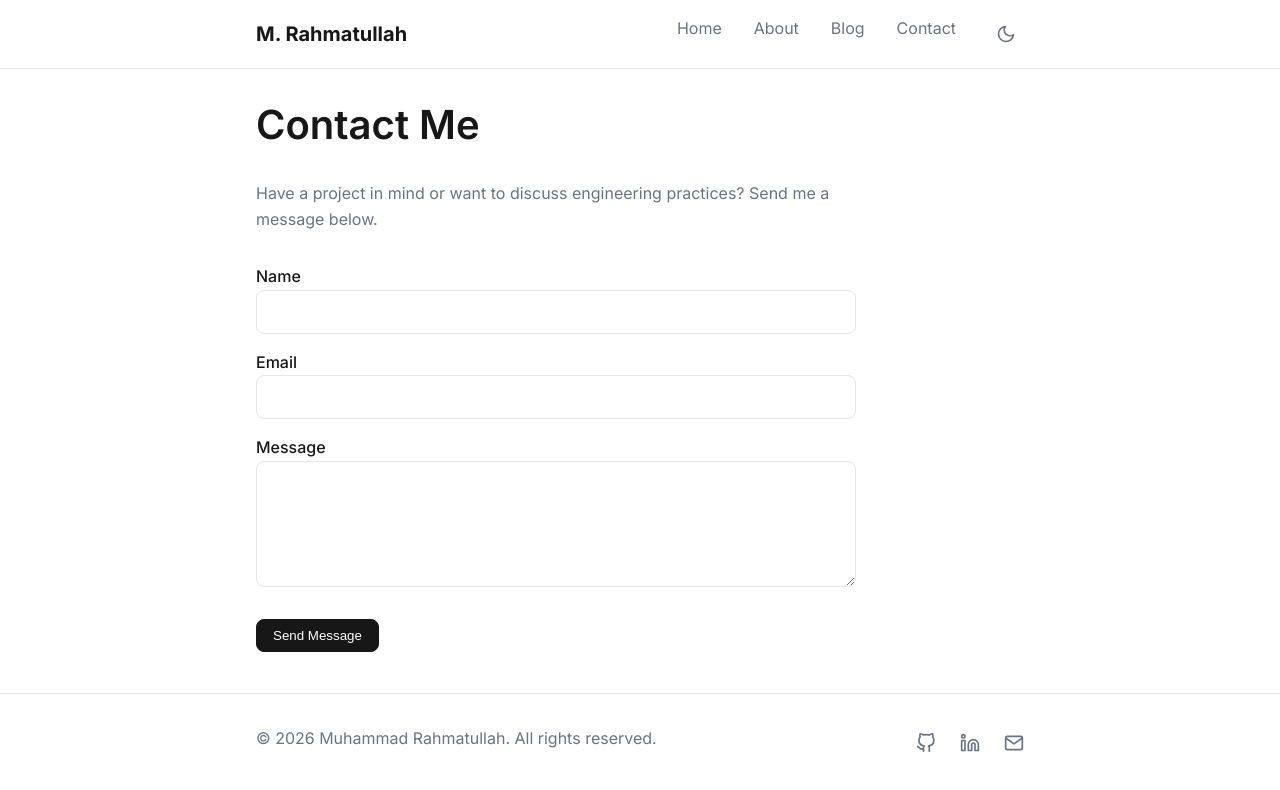
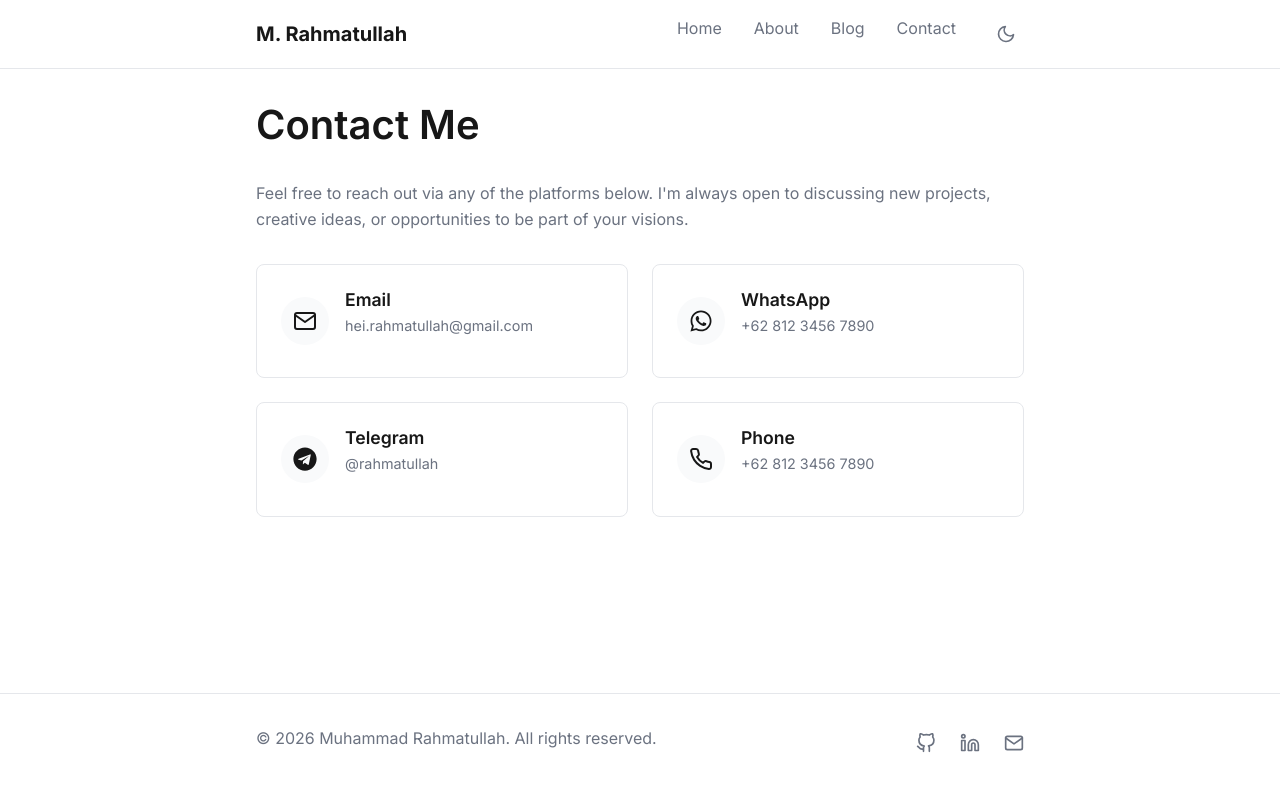
Before and after one commit to rahmatullah5/muhammadrahmatullah.com, a Next.js app: page /contact in a window 1280 px wide. Shown: the top 790 px of the page. Built offline with nearby package versions, Linux system fonts and the light colour scheme.

Commit message:
feat: replace contact form with social links

```diff
--- a/src/app/contact/page.tsx
+++ b/src/app/contact/page.tsx
@@ -1,115 +1,105 @@
 /** @format */
 
-"use client";
+import { FiMail, FiPhone } from "react-icons/fi";
+import { FaWhatsapp, FaTelegram } from "react-icons/fa";
 
-import { useState } from "react";
+export const metadata = {
+  title: "Contact | Muhammad Rahmatullah",
+  description: "Get in touch with Muhammad Rahmatullah.",
+};
+
+const contacts = [
+  {
+    icon: <FiMail size={24} />,
+    label: "Email",
+    value: "hei.rahmatullah@gmail.com",
+    href: "mailto:hei.rahmatullah@gmail.com",
+  },
+  {
+    icon: <FaWhatsapp size={24} />,
+    label: "WhatsApp",
+    value: "+62 812 3456 7890", // Placeholder
+    href: "https://wa.me/6281234567890",
+  },
+  {
+    icon: <FaTelegram size={24} />,
+    label: "Telegram",
+    value: "@rahmatullah", // Placeholder
+    href: "https://t.me/rahmatullah",
+  },
+  {
+    icon: <FiPhone size={24} />,
+    label: "Phone",
+    value: "+62 812 3456 7890", // Placeholder
+    href: "tel:+6281234567890",
+  },
+];
 
 export default function Contact() {
-  const [formData, setFormData] = useState({
-    name: "",
-    email: "",
-    message: "",
-  });
-  const handleSubmit = (e: React.FormEvent) => {
-    e.preventDefault();
-
-    const subject = `Contact form submission from ${formData.name}`;
-    const body = `${formData.message}\n\nFrom: ${formData.name} (${formData.email})`;
-
-    window.location.href = `mailto:hei.rahmatullah@gmail.com?subject=${encodeURIComponent(subject)}&body=${encodeURIComponent(body)}`;
-  };
-
-  const handleChange = (
-    e: React.ChangeEvent<HTMLInputElement | HTMLTextAreaElement>,
-  ) => {
-    setFormData((prev) => ({ ...prev, [e.target.name]: e.target.value }));
-  };
-
   return (
     <div className="container py-8">
       <h1 className="mb-8">Contact Me</h1>
-      <div style={{ maxWidth: "600px" }}>
+      <div style={{ maxWidth: "800px" }}>
         <p className="mb-8 text-secondary">
-          Have a project in mind or want to discuss engineering practices? Send
-          me a message below.
+          Feel free to reach out via any of the platforms below. I'm always open
+          to discussing new projects, creative ideas, or opportunities to be
+          part of your visions.
         </p>
 
-        <form onSubmit={handleSubmit} className="flex flex-col gap-4">
-          <div className="flex flex-col gap-2">
-            <label htmlFor="name" style={{ fontWeight: 500 }}>
-              Name
-            </label>
-            <input
-              type="text"
-              id="name"
-              name="name"
-              required
-              value={formData.name}
-              onChange={handleChange}
+        <div
+          style={{
+            display: "grid",
+            gridTemplateColumns: "repeat(auto-fit, minmax(250px, 1fr))",
+            gap: "1.5rem",
+          }}
+        >
+          {contacts.map((contact) => (
+            <a
+              key={contact.label}
+              href={contact.href}
+              target={
+                contact.label === "Phone" || contact.label === "Email"
+                  ? "_self"
+                  : "_blank"
+              }
+              rel="noopener noreferrer"
+              className="group"
               style={{
-                padding: "0.75rem",
+                padding: "1.5rem",
                 borderRadius: "var(--radius)",
                 border: "1px solid var(--border)",
-                backgroundColor: "var(--background)",
+                backgroundColor: "var(--card-background)",
+                display: "flex",
+                alignItems: "center",
+                gap: "1rem",
+                textDecoration: "none",
                 color: "var(--foreground)",
-                fontSize: "1rem",
+                transition: "border-color 0.2s, transform 0.2s",
               }}
-            />
-          </div>
-
-          <div className="flex flex-col gap-2">
-            <label htmlFor="email" style={{ fontWeight: 500 }}>
-              Email
-            </label>
-            <input
-              type="email"
-              id="email"
-              name="email"
-              required
-              value={formData.email}
-              onChange={handleChange}
-              style={{
-                padding: "0.75rem",
-                borderRadius: "var(--radius)",
-                border: "1px solid var(--border)",
-                backgroundColor: "var(--background)",
-                color: "var(--foreground)",
-                fontSize: "1rem",
-              }}
-            />
-          </div>
-
-          <div className="flex flex-col gap-2">
-            <label htmlFor="message" style={{ fontWeight: 500 }}>
-              Message
-            </label>
-            <textarea
-              id="message"
-              name="message"
-              required
-              rows={5}
-              value={formData.message}
-              onChange={handleChange}
-              style={{
-                padding: "0.75rem",
-                borderRadius: "var(--radius)",
-                border: "1px solid var(--border)",
-                backgroundColor: "var(--background)",
-                color: "var(--foreground)",
-                fontSize: "1rem",
-                fontFamily: "inherit",
-              }}
-            />
-          </div>
-
-          <button
-            type="submit"
-            className="btn"
-            style={{ alignSelf: "flex-start", marginTop: "1rem" }}
-          >
-            Send Message
-          </button>
-        </form>
+            >
+              <div
+                style={{
+                  padding: "0.75rem",
+                  borderRadius: "50%",
+                  backgroundColor: "var(--background-secondary)",
+                  display: "flex",
+                  alignItems: "center",
+                  justifyContent: "center",
+                }}
+              >
+                {contact.icon}
+              </div>
+              <div>
+                <h3 style={{ fontSize: "1.1rem", marginBottom: "0.25rem" }}>
+                  {contact.label}
+                </h3>
+                <p className="text-secondary" style={{ fontSize: "0.9rem" }}>
+                  {contact.value}
+                </p>
+              </div>
+            </a>
+          ))}
+        </div>
       </div>
     </div>
   );
```
